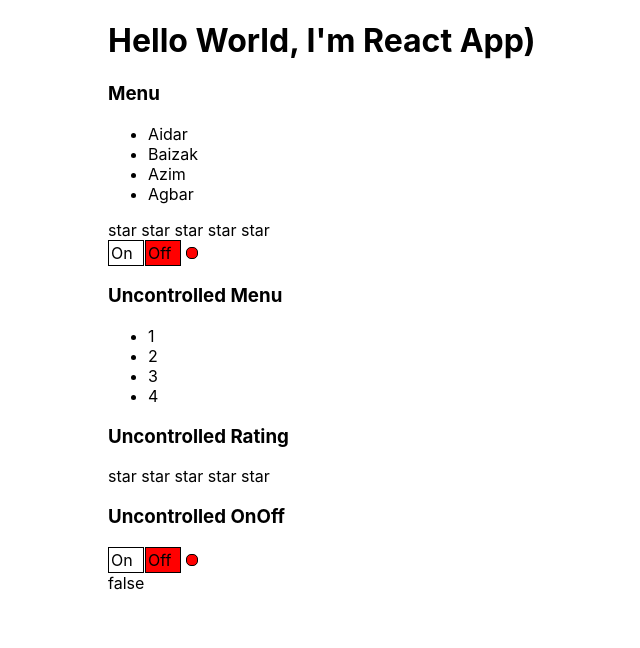
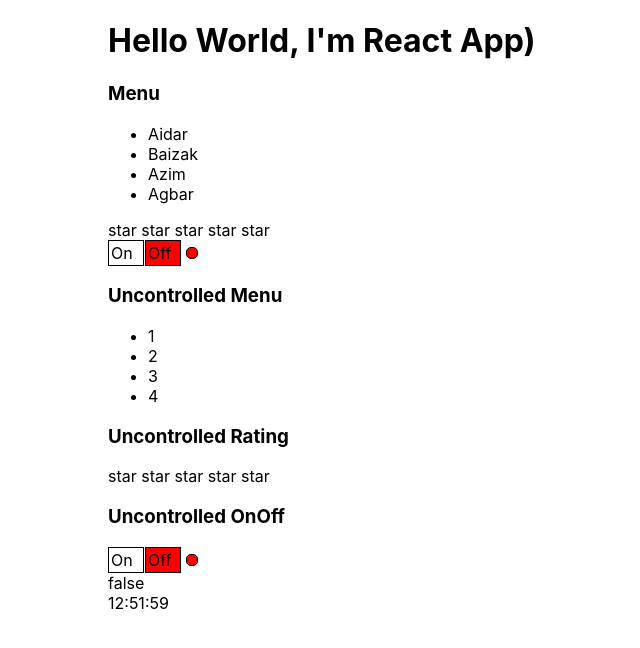
Before and after one commit to aidar2218/react-pkp, a React (Create React App) app: page / in a window 1280 px wide. Shown: the top 648 px of the page, without its empty margins (232-872 px from the left). Built offline with nearby package versions, Linux system fonts and the light colour scheme.

Commit message:
Commit - 3.11.23. useEffect, clock

```diff
--- a/src/App.tsx
+++ b/src/App.tsx
@@ -6,6 +6,7 @@ import {Accordion, ItemType} from "./components/Accordion/Accordion";
 import {UncontrolledAccordion} from "./components/UncontrolledAccordion/UncontrolledAccordion";
 import {UncontrolledOnOff} from "./components/UncontrolledOnOff/UncontrolledOnOff";
 import {OnOff} from "./components/OnOff/OnOff";
+import {Clock} from "./components/Clock/Clock";
 
 function App() {
     console.log("App rendering");
@@ -41,6 +42,8 @@ function App() {
             <UncontrolledAccordion titleValue={"Uncontrolled Menu"} />
             <UncontrolledRating />
             <UncontrolledOnOff onChange={changeMode} /> {mode.toString()}
+
+            <Clock />
         </div>
     );
 }
--- /dev/null
+++ b/src/components/Clock/Clock.tsx
@@ -0,0 +1,27 @@
+import React, {useEffect, useState} from 'react';
+
+const get2DigitsString = (num: number) => num < 10 ? '0' + num : num;
+
+export const Clock = () => {
+
+    const [date, setDate] = useState(new Date());
+
+
+    useEffect(() => {
+        // const intervalID =
+        setInterval(() => {
+            setDate(new Date());
+        }, 1000);
+        // return () => {
+        //     clearInterval(intervalID);
+        // }
+    }, []);
+
+    return (
+        <div>
+            <span>{get2DigitsString(date.getHours())}</span>:
+            <span>{get2DigitsString(date.getMinutes())}</span>:
+            <span>{get2DigitsString(date.getSeconds())}</span>
+        </div>
+    );
+};
```
Also changed, not shown: 1 other file (tests, documents, lock files or other folders).
